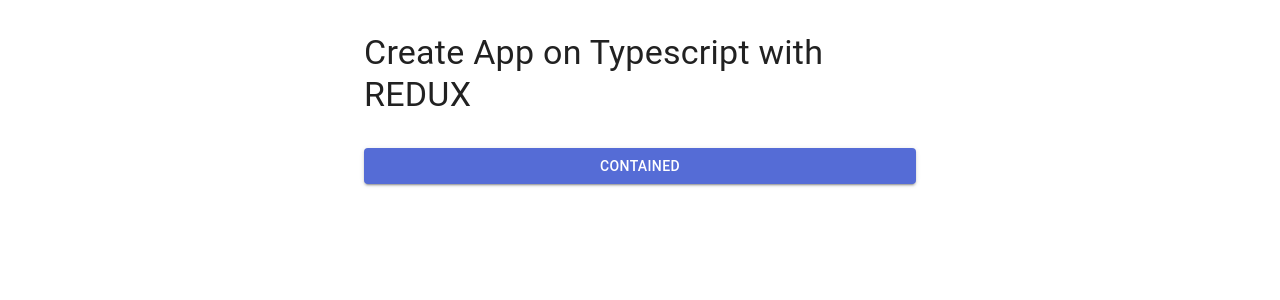
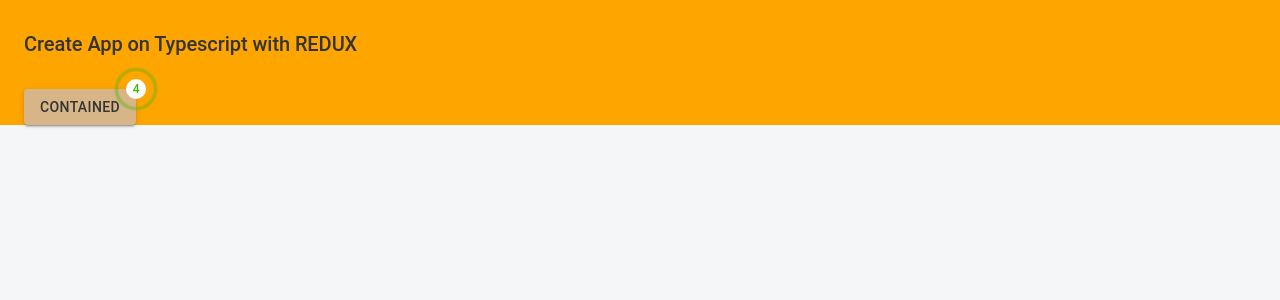
Before and after one commit to khikmat64168-cyber/burak-react, a React (Create React App) app: page / in a window 1280 px wide. Shown: the top 300 px of the page. Built offline with nearby package versions, Linux system fonts and the light colour scheme.

Commit message:
fix: MUI customized integration

```diff
--- a/src/app/App.tsx
+++ b/src/app/App.tsx
@@ -1,18 +1,25 @@
 import React from 'react';
 import '../css/app.css';
 import { Box, Button, Container, Stack, Typography } from '@mui/material';
+import { RippleBadge } from './MaterialTheme/styled';
 
 function App() {
   // containerning o'zining props lari bor
   return (
-    <Container maxWidth="sm">
+    <Container sx={{ background: 'orange' }}>
       <Stack flexDirection={'column'}>
         <Box sx={{ my: 4 }}>
           <Typography variant="h4" component={'h4'}>
             Create App on Typescript with REDUX
           </Typography>
         </Box>
-        <Button variant="contained">Contained</Button>
+        <Box>
+          <RippleBadge badgeContent={4}>
+            <Button variant="contained" color={'secondary'}>
+              Contained
+            </Button>
+          </RippleBadge>
+        </Box>
       </Stack>
     </Container>
   );
--- /dev/null
+++ b/src/app/MaterialTheme/index.ts
@@ -0,0 +1,66 @@
+import { createTheme } from '@mui/material/styles';
+import { common } from '@mui/material/colors';
+import shadow from './shadow';
+import typography from './typography';
+import { maxWidth } from '@mui/system';
+
+/**
+ * LIGHT THEME (DEFAULT)
+ */
+const light = {
+	palette: {
+		type: 'light',
+		background: {
+			default: '#f8f8ff',
+			paper: common.white,
+		},
+		primary: {
+			contrastText: '#d7b586',
+			main: '#343434',
+		},
+		secondary: {
+			contrastText: '#343434',
+			main: '#d7b586',
+		},
+		text: {
+			primary: '#343434',
+			secondary: '#d7b586',
+			dark: common.black,
+		},
+	},
+	components: {
+		MuiContainer: {
+			styleOverrides: {
+				root: {
+					height: '100%',
+				},
+			},
+		},
+		MuiCssBaseline: {
+			styleOverrides: {
+				html: { height: '100%' },
+				body: { background: '#f4f6f8', height: '100%', minHeight: '100%' },
+			},
+		},
+	},
+	shadow,
+	typography,
+};
+
+// A custom theme for this app
+let theme = createTheme(light);
+theme = createTheme(theme, {
+	components: {
+		MuiContainer: {
+			styleOverrides: {
+				maxWidthLg: {
+					[theme.breakpoints.up('lg')]: {
+						maxWidth: '1300px',
+					},
+				},
+			},
+		},
+	},
+});
+
+export default theme;
--- /dev/null
+++ b/src/app/MaterialTheme/shadow.ts
@@ -0,0 +1,27 @@
+export default [
+	'none',
+	'0 0 0 1px rgba(63,63,68,0.05), 0 1px 2px 0 rgba(63,63,68,0.15)',
+	'0 0 1px 0 rgba(0,0,0,0.31), 0 2px 2px -2px rgba(0,0,0,0.25)',
+	'0 0 1px 0 rgba(0,0,0,0.31), 0 3px 4px -2px rgba(0,0,0,0.25)',
+	'0 0 1px 0 rgba(0,0,0,0.31), 0 3px 4px -2px rgba(0,0,0,0.25)',
+	'0 0 1px 0 rgba(0,0,0,0.31), 0 4px 6px -2px rgba(0,0,0,0.25)',
+	'0 0 1px 0 rgba(0,0,0,0.31), 0 4px 6px -2px rgba(0,0,0,0.25)',
+	'0 0 1px 0 rgba(0,0,0,0.31), 0 4px 8px -2px rgba(0,0,0,0.25)',
+	'0 0 1px 0 rgba(0,0,0,0.31), 0 5px 8px -2px rgba(0,0,0,0.25)',
+	'0 0 1px 0 rgba(0,0,0,0.31), 0 6px 12px -4px rgba(0,0,0,0.25)',
+	'0 0 1px 0 rgba(0,0,0,0.31), 0 7px 12px -4px rgba(0,0,0,0.25)',
+	'0 0 1px 0 rgba(0,0,0,0.31), 0 6px 16px -4px rgba(0,0,0,0.25)',
+	'0 0 1px 0 rgba(0,0,0,0.31), 0 7px 16px -4px rgba(0,0,0,0.25)',
+	'0 0 1px 0 rgba(0,0,0,0.31), 0 8px 18px -8px rgba(0,0,0,0.25)',
+	'0 0 1px 0 rgba(0,0,0,0.31), 0 9px 18px -8px rgba(0,0,0,0.25)',
+	'0 0 1px 0 rgba(0,0,0,0.31), 0 10px 20px -8px rgba(0,0,0,0.25)',
+	'0 0 1px 0 rgba(0,0,0,0.31), 0 11px 20px -8px rgba(0,0,0,0.25)',
+	'0 0 1px 0 rgba(0,0,0,0.31), 0 12px 22px -8px rgba(0,0,0,0.25)',
+	'0 0 1px 0 rgba(0,0,0,0.31), 0 13px 22px -8px rgba(0,0,0,0.25)',
+	'0 0 1px 0 rgba(0,0,0,0.31), 0 14px 24px -8px rgba(0,0,0,0.25)',
+	'0 0 1px 0 rgba(0,0,0,0.31), 0 16px 28px -8px rgba(0,0,0,0.25)',
+	'0 0 1px 0 rgba(0,0,0,0.31), 0 18px 30px -8px rgba(0,0,0,0.25)',
+	'0 0 1px 0 rgba(0,0,0,0.31), 0 20px 32px -8px rgba(0,0,0,0.25)',
+	'0 0 1px 0 rgba(0,0,0,0.31), 0 22px 34px -8px rgba(0,0,0,0.25)',
+	'0 0 1px 0 rgba(0,0,0,0.31), 0 24px 36px -8px rgba(0,0,0,0.25)',
+];
--- /dev/null
+++ b/src/app/MaterialTheme/styled.ts
@@ -0,0 +1,30 @@
+import { styled } from "@mui/material/styles";
+import Badge from "@mui/material/Badge";
+
+export const RippleBadge = styled(Badge)(({ theme }) => ({
+  "& .MuiBadge-badge": {
+    color: "#44b700",
+    background: "white",
+    "&::after": {
+      position: "absolute",
+      top: "-2px",
+      left: "-2px",
+      width: "120%",
+      height: "120%",
+      borderRadius: "50%",
+      animation: "ripple 1.2s infinite ease-in-out",
+      border: "2px solid currentColor",
+      content: '""',
+    },
+  },
+  "@keyframes ripple": {
+    "0%": {
+      transform: "scale(.8)",
+      opacity: 1,
+    },
+    "100%": {
+      transform: "scale(2.4)",
+      opacity: 0,
+    },
+  },
+}));
--- /dev/null
+++ b/src/app/MaterialTheme/typography.ts
@@ -0,0 +1,35 @@
+export default {
+	h1: {
+		fontWeight: 500,
+		fontSize: 35,
+		letterSpacing: '-0.24px',
+	},
+	h2: {
+		fontWeight: 500,
+		fontSize: 29,
+		letterSpacing: '-0.24px',
+	},
+	h3: {
+		fontWeight: 500,
+		fontSize: 24,
+		letterSpacing: '-0.06px',
+	},
+	h4: {
+		fontWeight: 500,
+		fontSize: 20,
+		letterSpacing: '-0.06px',
+	},
+	h5: {
+		fontWeight: 500,
+		fontSize: 16,
+		letterSpacing: '-0.05px',
+	},
+	h6: {
+		fontWeight: 500,
+		fontSize: 14,
+		letterSpacing: '-0.05px',
+	},
+	overline: {
+		fontWeight: 500,
+	},
+};
--- a/src/index.tsx
+++ b/src/index.tsx
@@ -7,7 +7,7 @@
 import CssBaseline from '@mui/material/CssBaseline';
 import { ThemeProvider } from '@mui/material/styles';
 import './css/index.css';
-import theme from './theme';
+import theme from './app/MaterialTheme';
 
 ReactDOM.render(
   <React.StrictMode>
--- a/src/theme.ts
+++ /dev/null
@@ -1,19 +0,0 @@
-import { createTheme } from '@mui/material/styles';
-import { red } from '@mui/material/colors';
-
-// A custom theme for this app
-const theme = createTheme({
-  palette: {
-    primary: {
-      main: '#556cd6',
-    },
-    secondary: {
-      main: '#19857b',
-    },
-    error: {
-      main: red.A400,
-    },
-  },
-});
-
-export default theme;
```
